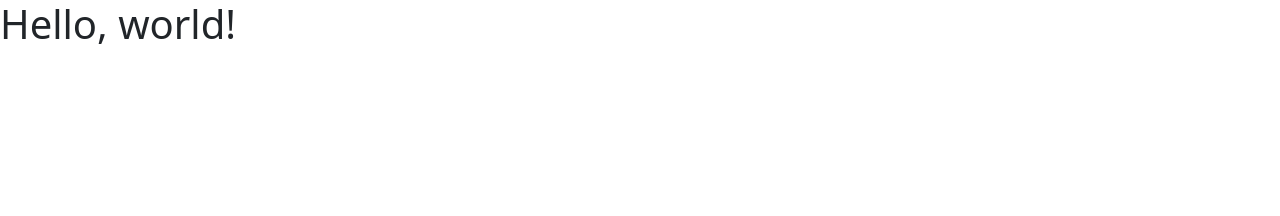
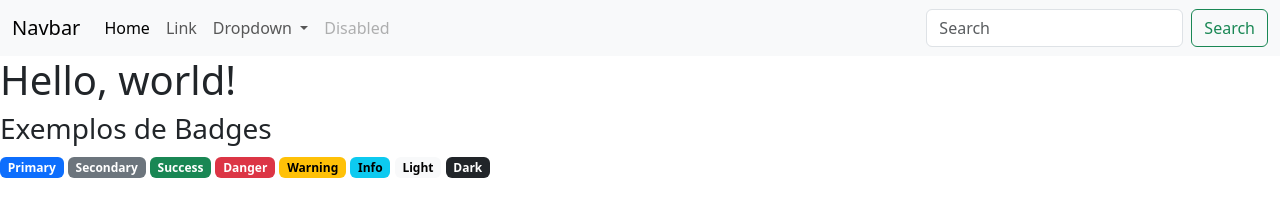
Before and after one commit to gabriela-fernanda14/aula-bootstrap, a plain HTML site: page index.html in a window 1280 px wide. Drawn offline with nearby package versions, Linux system fonts and the light colour scheme.

Commit message:
feat: add Navbar

```diff
--- a/index.html
+++ b/index.html
@@ -11,7 +11,54 @@
 </head>
 
 <body>
+    <nav class="navbar navbar-expand-lg bg-body-tertiary">
+        <div class="container-fluid">
+          <a class="navbar-brand" href="#">Navbar</a>
+          <button class="navbar-toggler" type="button" data-bs-toggle="collapse" data-bs-target="#navbarSupportedContent" aria-controls="navbarSupportedContent" aria-expanded="false" aria-label="Toggle navigation">
+            <span class="navbar-toggler-icon"></span>
+          </button>
+          <div class="collapse navbar-collapse" id="navbarSupportedContent">
+            <ul class="navbar-nav me-auto mb-2 mb-lg-0">
+              <li class="nav-item">
+                <a class="nav-link active" aria-current="page" href="#">Home</a>
+              </li>
+              <li class="nav-item">
+                <a class="nav-link" href="#">Link</a>
+              </li>
+              <li class="nav-item dropdown">
+                <a class="nav-link dropdown-toggle" href="#" role="button" data-bs-toggle="dropdown" aria-expanded="false">
+                  Dropdown
+                </a>
+                <ul class="dropdown-menu">
+                  <li><a class="dropdown-item" href="#">Action</a></li>
+                  <li><a class="dropdown-item" href="#">Another action</a></li>
+                  <li><hr class="dropdown-divider"></li>
+                  <li><a class="dropdown-item" href="#">Something else here</a></li>
+                </ul>
+              </li>
+              <li class="nav-item">
+                <a class="nav-link disabled" aria-disabled="true">Disabled</a>
+              </li>
+            </ul>
+            <form class="d-flex" role="search">
+              <input class="form-control me-2" type="search" placeholder="Search" aria-label="Search">
+              <button class="btn btn-outline-success" type="submit">Search</button>
+            </form>
+          </div>
+        </div>
+      </nav>
+
     <h1>Hello, world!</h1>
+
+    <h3>Exemplos de Badges</h3>
+    <span class="badge text-bg-primary">Primary</span>
+<span class="badge text-bg-secondary">Secondary</span>
+<span class="badge text-bg-success">Success</span>
+<span class="badge text-bg-danger">Danger</span>
+<span class="badge text-bg-warning">Warning</span>
+<span class="badge text-bg-info">Info</span>
+<span class="badge text-bg-light">Light</span>
+<span class="badge text-bg-dark">Dark</span>
 
     <!-- Link para biblioteca script -->
     <script src="https://cdn.jsdelivr.net/npm/bootstrap@5.3.3/dist/js/bootstrap.bundle.min.js"
```
